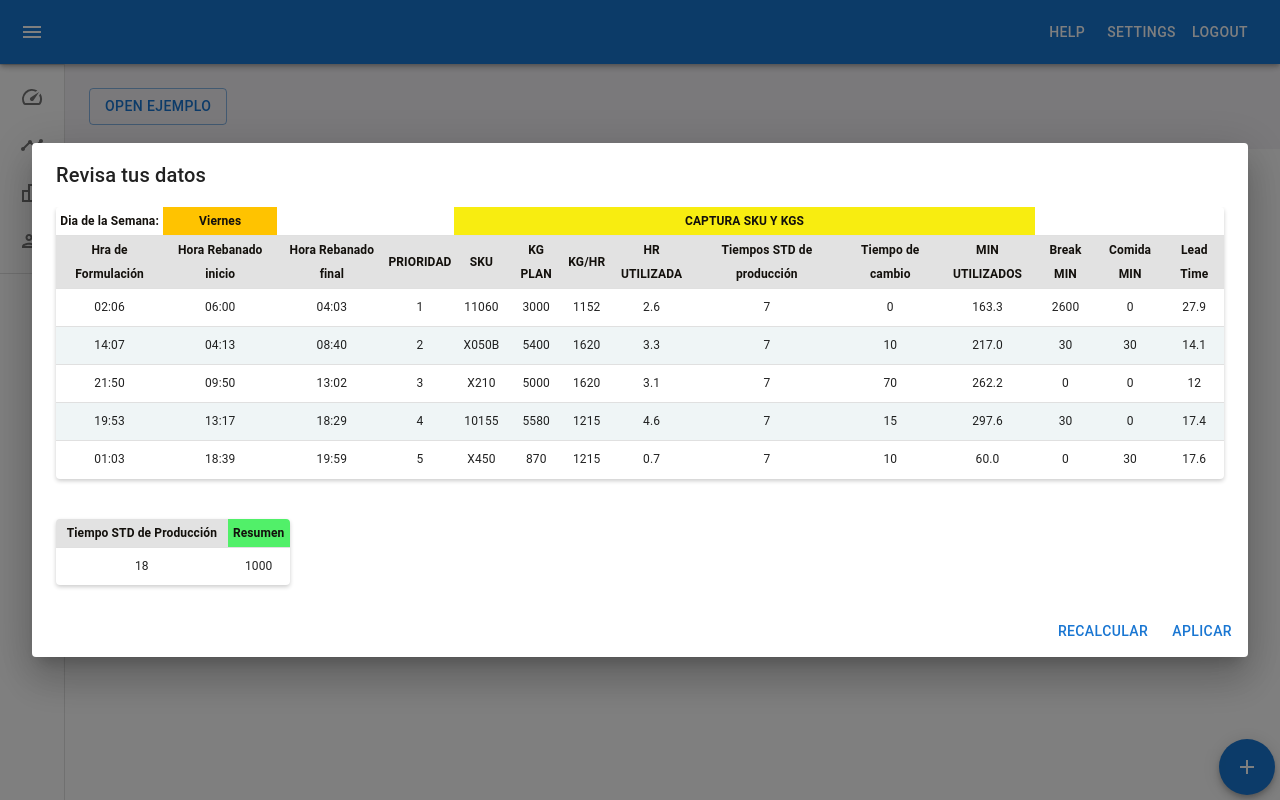
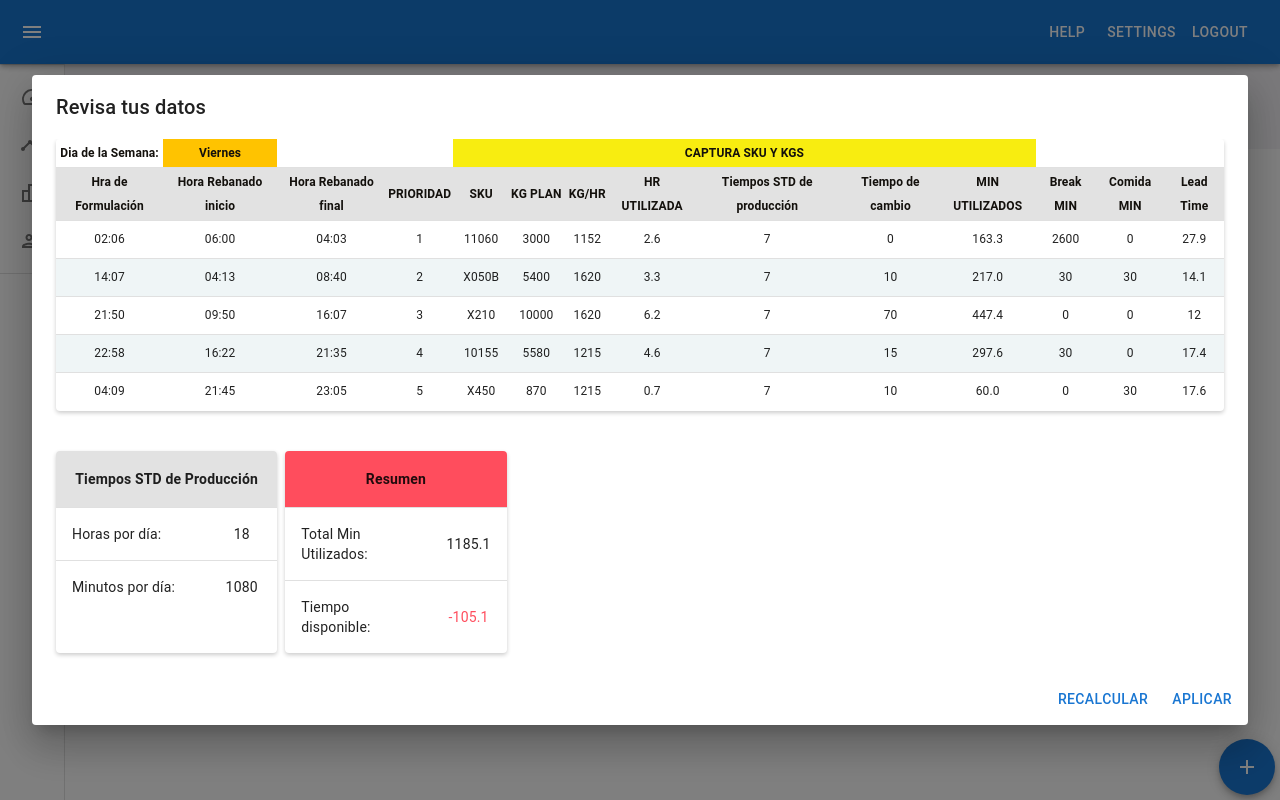
Before and after one commit to ZoiloMendoza/tabla_excel, a React (Create React App) app: page / in a window 1280 px wide. Both pictures are taken after a click on the button "OPEN EJEMPLO". Built offline with nearby package versions, Linux system fonts and the light colour scheme.

Commit message:
update TablaRes y TablaTiempoSTD

```diff
--- a/src/components/DashBoard/DashBoard.js
+++ b/src/components/DashBoard/DashBoard.js
@@ -28,7 +28,7 @@ const DrawerHeader = styled('div')(({ theme }) => ({
 const dataInicial = [
   { 'SKU':'11060','KG PLAN': 3000,  'Break MIN':2600, 'Comida MIN':0},
   { 'SKU':'X050B','KG PLAN': 5400,  'Break MIN':30, 'Comida MIN':30},
-  { 'SKU':'X210','KG PLAN': 5000,  'Break MIN':0, 'Comida MIN':0},
+  { 'SKU':'X210','KG PLAN': 10000,  'Break MIN':0, 'Comida MIN':0},
   { 'SKU':'10155','KG PLAN': 5580,  'Break MIN':30, 'Comida MIN':0},
   { 'SKU':'X450','KG PLAN': 870,  'Break MIN':0, 'Comida MIN':30}
 ];
--- a/src/components/TablaProgramador/AlertDialog.js
+++ b/src/components/TablaProgramador/AlertDialog.js
@@ -1,4 +1,5 @@
 import * as React from 'react';
+import { useState } from 'react';
 import Button from '@mui/material/Button';
 import Dialog from '@mui/material/Dialog';
 import DialogActions from '@mui/material/DialogActions';
@@ -8,9 +9,12 @@ import DialogTitle from '@mui/material/DialogTitle';
 import TablaProgramador from '../TablaProgramador/TablaProgramador.js';
 import TablaResumen from '../TablaProgramador/TablaResumen.js';
 import Box from '@mui/material/Box';
+import TablaTiempoSTD from './TablaTiempoSTD.js';
+import TablaRes from './TablaRes.js';
 
 export default function AlertDialog({dataInicial}) {
-  const [open, setOpen] = React.useState(false);
+  const [open, setOpen] = useState(false);
+  const [datosParaTablaRes, setDatosParaTablaRes] = useState(0)
 
   const handleClickOpen = () => {
     setOpen(true);
@@ -21,7 +25,7 @@ export default function AlertDialog({dataInicial}) {
   };
 
   return (
-    <Box sx={{ width: '100%', margin: '0px' }}>
+    <Box sx={{ width: "100%", margin: "0px", }}>
       <Button variant="outlined" onClick={handleClickOpen}>
         Open ejemplo
       </Button>
@@ -30,15 +34,15 @@ export default function AlertDialog({dataInicial}) {
         onClose={handleClose}
         aria-labelledby="alert-dialog-title"
         aria-describedby="alert-dialog-description"
-        maxWidth='x1'      >
-        <DialogTitle id="alert-dialog-title">
-          {"Revisa tus datos"}
-        </DialogTitle>
-        <DialogContent sx={{ margin: '0px', overflowY: 'auto' }}>
-          <TablaProgramador dataInicial={dataInicial} />
+        maxWidth="x1"
+      >
+        <DialogTitle id="alert-dialog-title" >{"Revisa tus datos"}</DialogTitle>
+        <DialogContent sx={{ margin: "0px", overflowY: "auto",  }}>
+          <TablaProgramador dataInicial={dataInicial} setDatosParaTablaRes={setDatosParaTablaRes}/>
         </DialogContent>
-        <DialogContent>
-        <TablaResumen />
+        <DialogContent sx={{display:'flex', width:'41%', gap:1}}>
+          <TablaTiempoSTD />
+          <TablaRes total={datosParaTablaRes} minutosPorDia={1080}/>
         </DialogContent>
         <DialogActions>
           <Button onClick={handleClose}>Recalcular</Button>
--- a/src/components/TablaProgramador/TablaProgramador.js
+++ b/src/components/TablaProgramador/TablaProgramador.js
@@ -155,11 +155,12 @@ function obtenerLeadTime(skuBuscado){
 }
 
 
-export default function TablaProgramador({dataInicial}) {
+export default function TablaProgramador({dataInicial, setDatosParaTablaRes}) {
     const [data, setData] = useState(dataInicial);
 
     useEffect(() => {
       let anterior = [];
+      let sumaMinUtilizados = 0;
       const newData = data.map((obj, index) => {
         let kgHr = obtenerKgHr(obj["SKU"]);
         let hrUtilizada = kgHr === 0 ? 0 : obj["KG PLAN"] / kgHr; //hras
@@ -188,7 +189,7 @@ export default function TablaProgramador({dataInicial}) {
           .add(moment.duration(obj["Comida MIN"], "minutes"));
           anterior.push(hraRebadoFinal.clone());
           let hraFormulacion = hraRebadoInicio.clone().subtract(moment.duration(leadTime, "hours")).add(24, 'hours');
-
+          sumaMinUtilizados += minUtilizados.asMinutes()
         return {
           ...obj,
           "Hora Rebanado inicio": hraRebadoInicio.format("HH:mm"),
@@ -204,6 +205,7 @@ export default function TablaProgramador({dataInicial}) {
         };
       });
       setData(newData);
+      setDatosParaTablaRes(sumaMinUtilizados)
     }, []);
 
     return (
--- /dev/null
+++ b/src/components/TablaProgramador/TablaRes.js
@@ -0,0 +1,52 @@
+import * as React from "react";
+import { useState, useEffect } from 'react';
+import Table from "@mui/material/Table";
+import TableBody from "@mui/material/TableBody";
+import TableCell from "@mui/material/TableCell";
+import TableContainer from "@mui/material/TableContainer";
+import TableHead from "@mui/material/TableHead";
+import TableRow from "@mui/material/TableRow";
+import Paper from "@mui/material/Paper";
+
+
+
+export default function TablaRes({total, minutosPorDia}) {
+    const [data, setData] = useState([])
+    useEffect(()=> {
+        setData([
+            { name: "Total Min Utilizados:", tiempo: total },
+            { name: "Tiempo disponible:", tiempo: (minutosPorDia - total)}
+        ])
+    }, [total, minutosPorDia])
+    console.log(total, 'tablaRes')
+  return (
+    <TableContainer component={Paper}
+    sx={{
+        overflowY: "auto",
+        marginBottom: "0",
+        boxShadow: "0 2px 4px rgba(0, 0, 0, 0.2)",
+        width:'50%'
+      }}>
+      <Table sx={{ maxWidth: 250 }} aria-label="simple table">
+        <TableHead>
+          <TableRow>
+            <TableCell align="center" sx={{background: data[1]?.tiempo < 0 ? '#FF4D5D': '#51F069', fontWeight: 600}} colSpan={2}>Resumen</TableCell>
+          </TableRow>
+        </TableHead>
+        <TableBody>
+          {data.map((row) => (
+            <TableRow
+              key={row.name}
+              sx={{ "&:last-child td, &:last-child th": { border: 0 } }}
+            >
+              <TableCell component="th" scope="row">
+                {row.name}
+              </TableCell>
+              <TableCell align="center" sx={{ color: row.tiempo < 0 ? '#FF4D5D': ''}}>{Math.round(row.tiempo * 10 ** 1)/10**1}</TableCell>
+            </TableRow>
+          ))}
+        </TableBody>
+      </Table>
+    </TableContainer>
+  );
+}
--- /dev/null
+++ b/src/components/TablaProgramador/TablaTiempoSTD.js
@@ -0,0 +1,48 @@
+import * as React from "react";
+import Table from "@mui/material/Table";
+import TableBody from "@mui/material/TableBody";
+import TableCell from "@mui/material/TableCell";
+import TableContainer from "@mui/material/TableContainer";
+import TableHead from "@mui/material/TableHead";
+import TableRow from "@mui/material/TableRow";
+import Paper from "@mui/material/Paper";
+
+
+const rows = [
+  { name: "Horas por día:", tiempo: 18 },
+  { name: "Minutos por día:", tiempo: 1080 }
+];
+
+export default function TablaTiempoSTD() {
+  return (
+    <TableContainer component={Paper}
+    sx={{
+        overflowY: "auto",
+        marginBottom: "0",
+        boxShadow: "0 2px 4px rgba(0, 0, 0, 0.2)",
+        width:'50%'
+      }}>
+      <Table sx={{ maxWidth: 250 }} aria-label="simple table">
+        <TableHead>
+          <TableRow>
+            <TableCell align="center" colSpan={2} sx={{background:'#e2e2e2', fontWeight: 600,}}>Tiempos STD de Producción</TableCell>
+
+          </TableRow>
+        </TableHead>
+        <TableBody>
+          {rows.map((row) => (
+            <TableRow
+              key={row.name}
+              sx={{ "&:last-child td, &:last-child th": { border: 0 } }}
+            >
+              <TableCell component="th" scope="row">
+                {row.name}
+              </TableCell>
+              <TableCell align="center">{row.tiempo}</TableCell>
+            </TableRow>
+          ))}
+        </TableBody>
+      </Table>
+    </TableContainer>
+  );
+}
```
